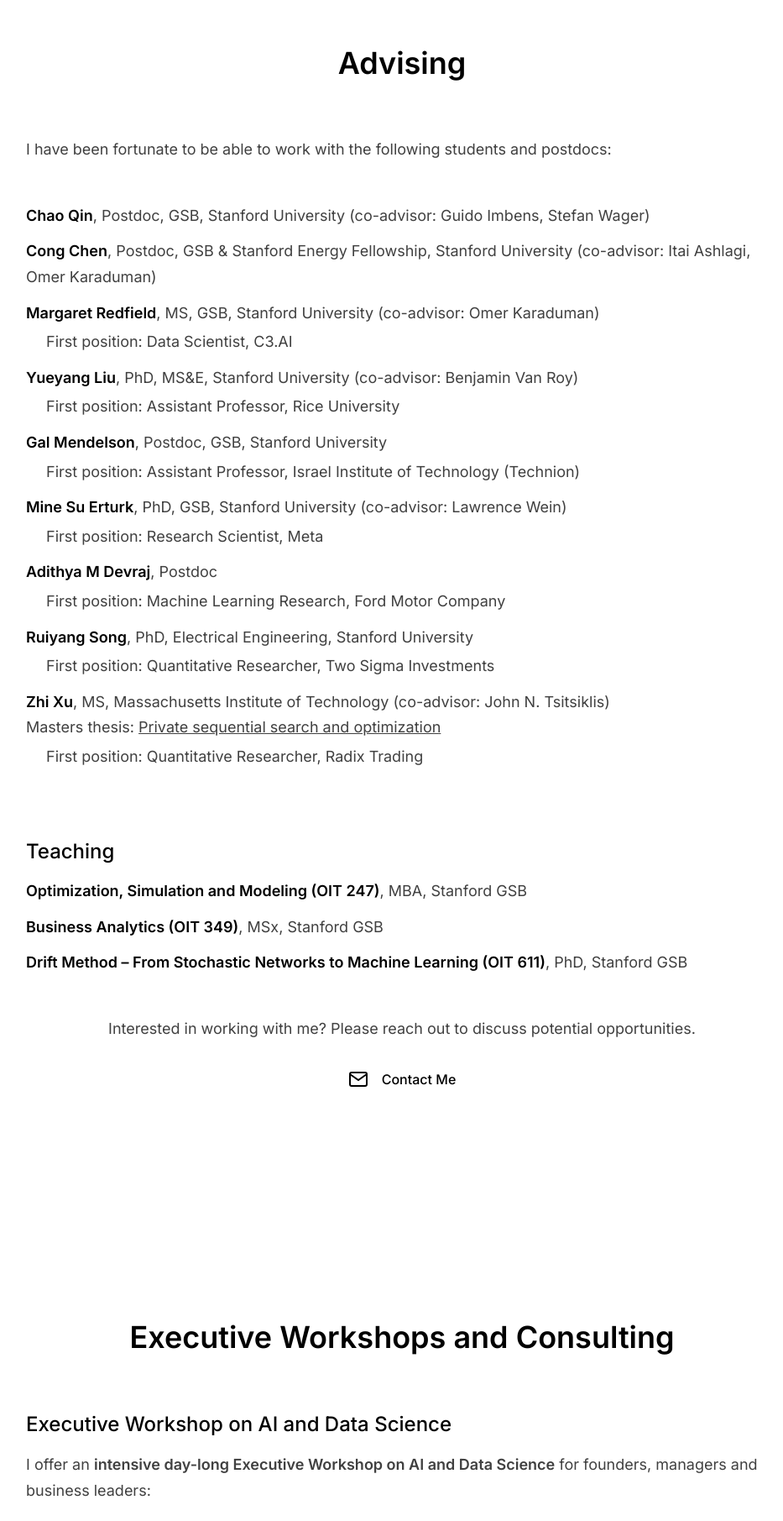
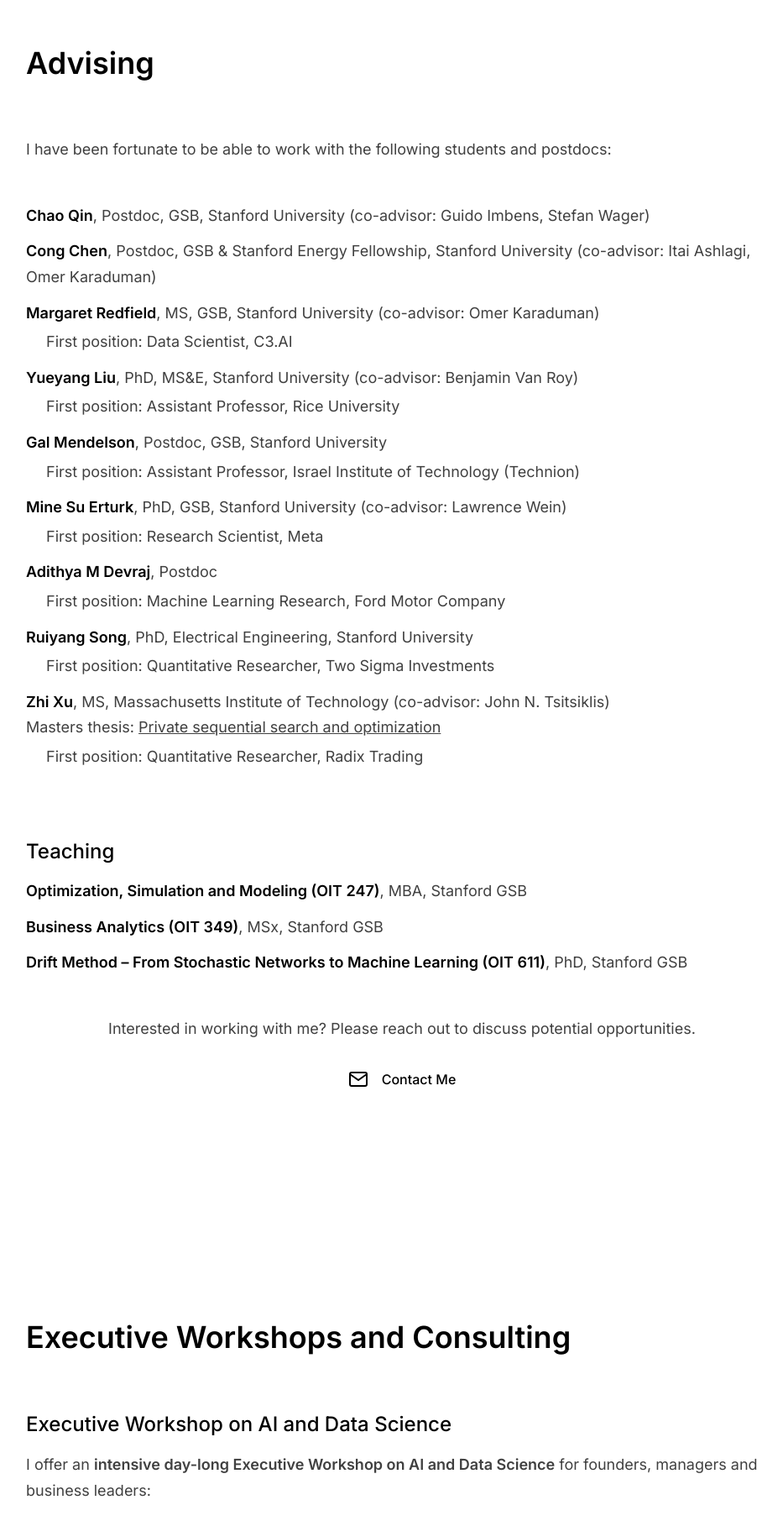
Before and after one commit to kuangxu/kuang_homesite, a React (Vite) app: page / in a window 1280 px wide. Shown: the part 1499-3310 px from the top of the page at 84% size, without its empty margins (161-1094 px from the left). Built offline with nearby package versions, Linux system fonts and the light colour scheme.

Commit message:
Align section titles to left and reposition Research title
- Changed section titles from centered to left-aligned in AdvisingSection, WorkshopsSection, and ResearchSection
- Moved Research title from above navigation to above main content area for better layout

```diff
--- a/src/components/AdvisingSection.tsx
+++ b/src/components/AdvisingSection.tsx
@@ -2,7 +2,7 @@
   return (
     <section id="advising" className="section-spacing section-padding">
       <div className="max-w-4xl mx-auto">
-        <div className="text-center mb-16">
+        <div className="text-left mb-16">
           <h2 className="text-heading mb-6">Advising</h2>
         </div>
 
--- a/src/components/ResearchSection.tsx
+++ b/src/components/ResearchSection.tsx
@@ -31,10 +31,6 @@
   return (
     <section id="research" className="section-spacing section-padding">
       <div className="max-w-7xl mx-auto">
-        <div className="text-center mb-16">
-          <h2 className="text-heading mb-6">Research</h2>
-        </div>
-
         <div className="flex flex-col lg:flex-row gap-8 lg:gap-12">
           {/* Sidebar Navigation */}
           <div className="lg:w-64 flex-shrink-0">
@@ -89,6 +85,9 @@
 
           {/* Main Content */}
           <div className="flex-1 space-y-12">
+            <div className="text-left mb-8">
+              <h2 className="text-heading mb-6">Research</h2>
+            </div>
             <div className="space-y-8 md:space-y-12 text-left">
               <p className="text-body text-muted-foreground">
                 I publish under the name <strong>Xu Kuang</strong>, cited as <strong>X. Kuang</strong>. Prior to June 2023, I published under the name <strong>Kuang Xu</strong>, cited as <strong>K. Xu</strong>.
--- a/src/components/WorkshopsSection.tsx
+++ b/src/components/WorkshopsSection.tsx
@@ -2,7 +2,7 @@
   return (
     <section id="workshops" className="section-spacing section-padding">
       <div className="max-w-4xl mx-auto">
-        <div className="text-center mb-16">
+        <div className="text-left mb-16">
           <h2 className="text-heading mb-6">Executive Workshops and Consulting</h2>
         </div>
 
```
